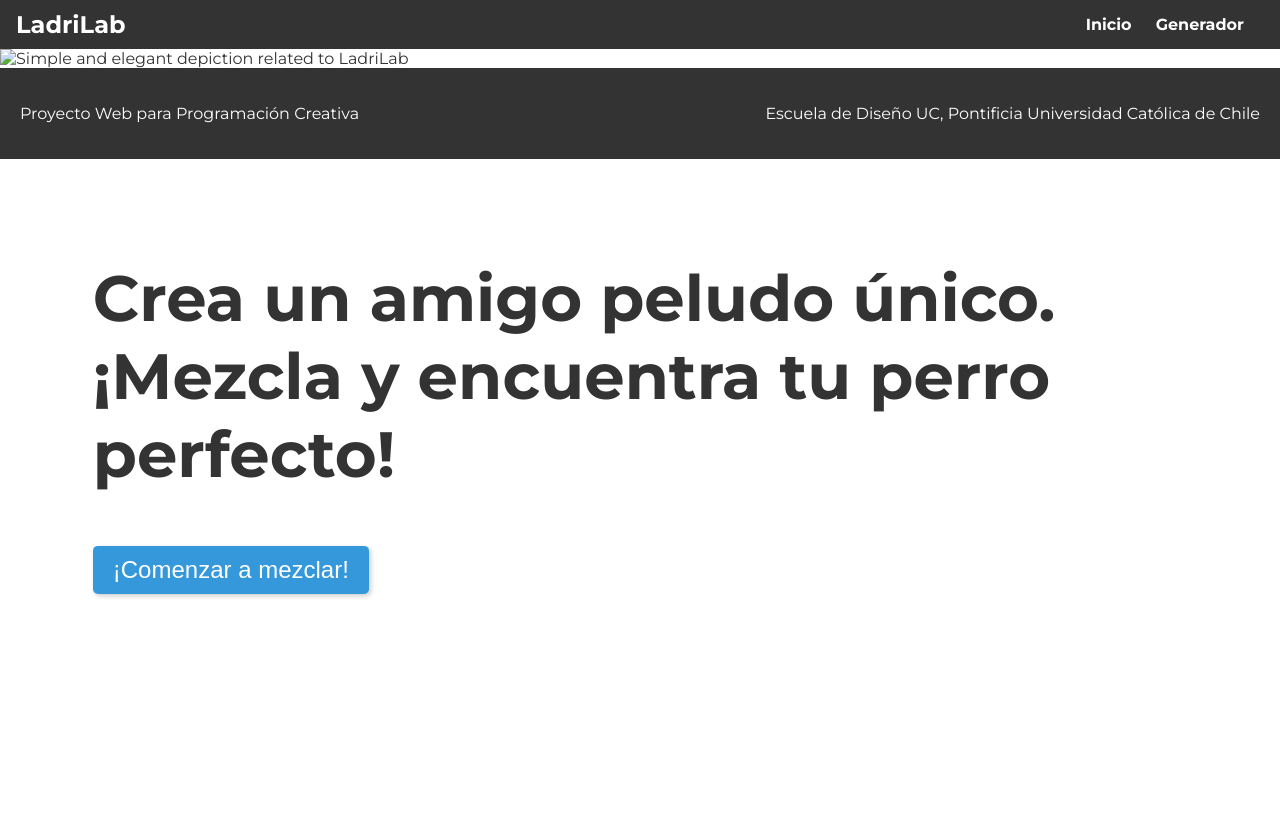
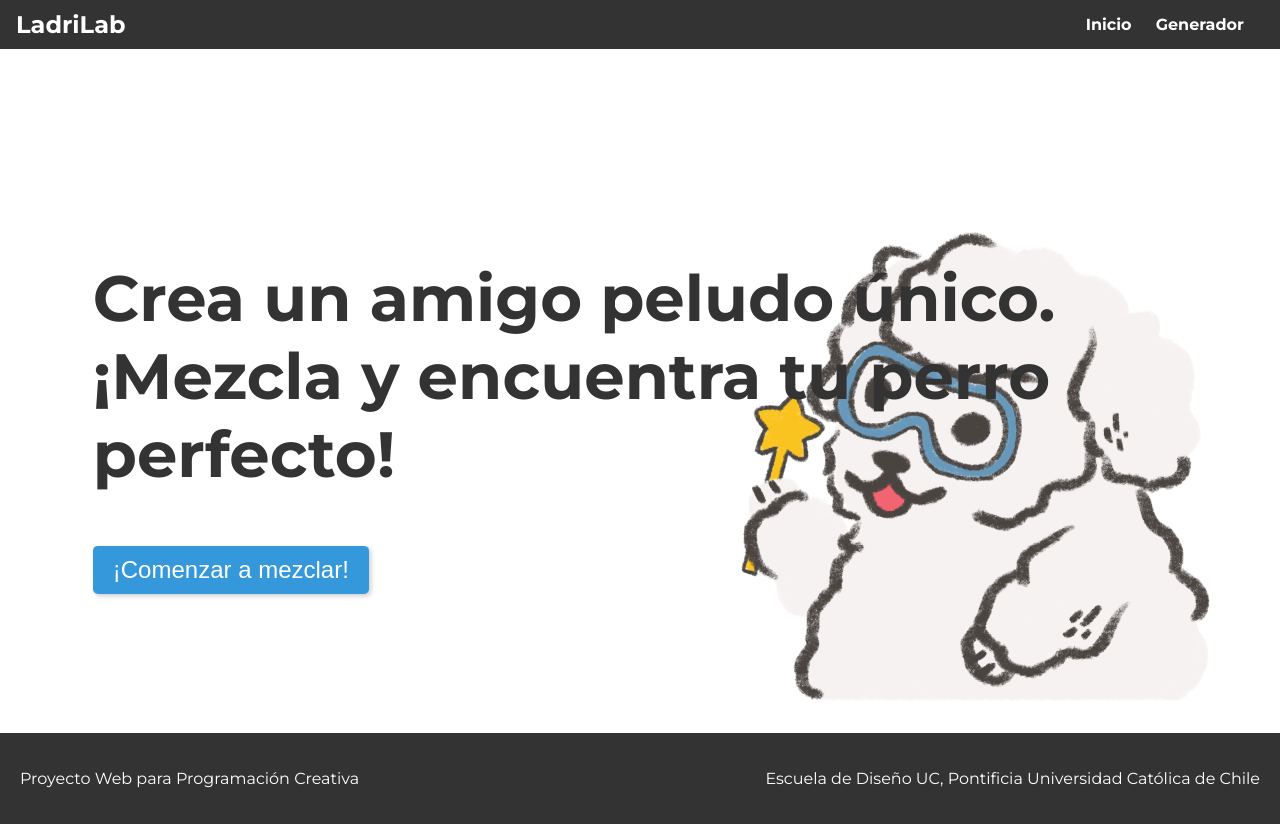
Before and after one commit to nicru/LadriLab, a plain HTML site: page index.html in a window 1280 px wide. Before the commit the page ends 800 px from the top, so only its background shows below. Drawn offline with Linux system fonts and the light colour scheme.

Commit message:
Update index.html

```diff
--- a/index.html
+++ b/index.html
@@ -30,7 +30,7 @@
 <!-- Comienzo de la Sección Hero -->
 
 <section class="hero">
-    <img src="hero_banner.png" alt="Simple and elegant depiction related to LadriLab">
+    <img src="https://raw.githubusercontent.com/nicru/LadriLab/main/img/hero_banner.png" alt="Simple and elegant depiction related to LadriLab">
     <div class="hero-text">
         <h1>Crea un amigo peludo único. <br>
         ¡Mezcla y encuentra tu perro perfecto!</h1>
```
